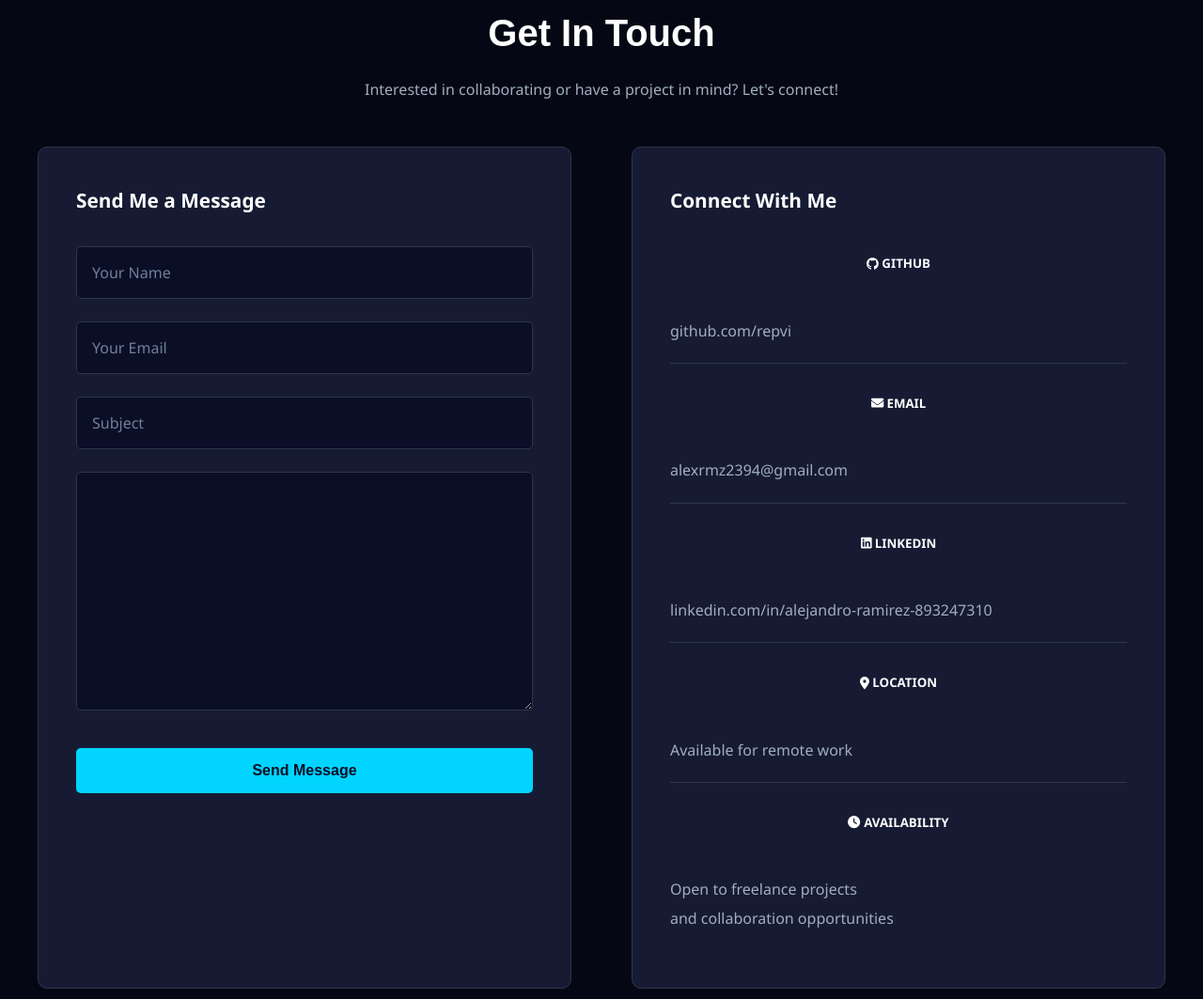
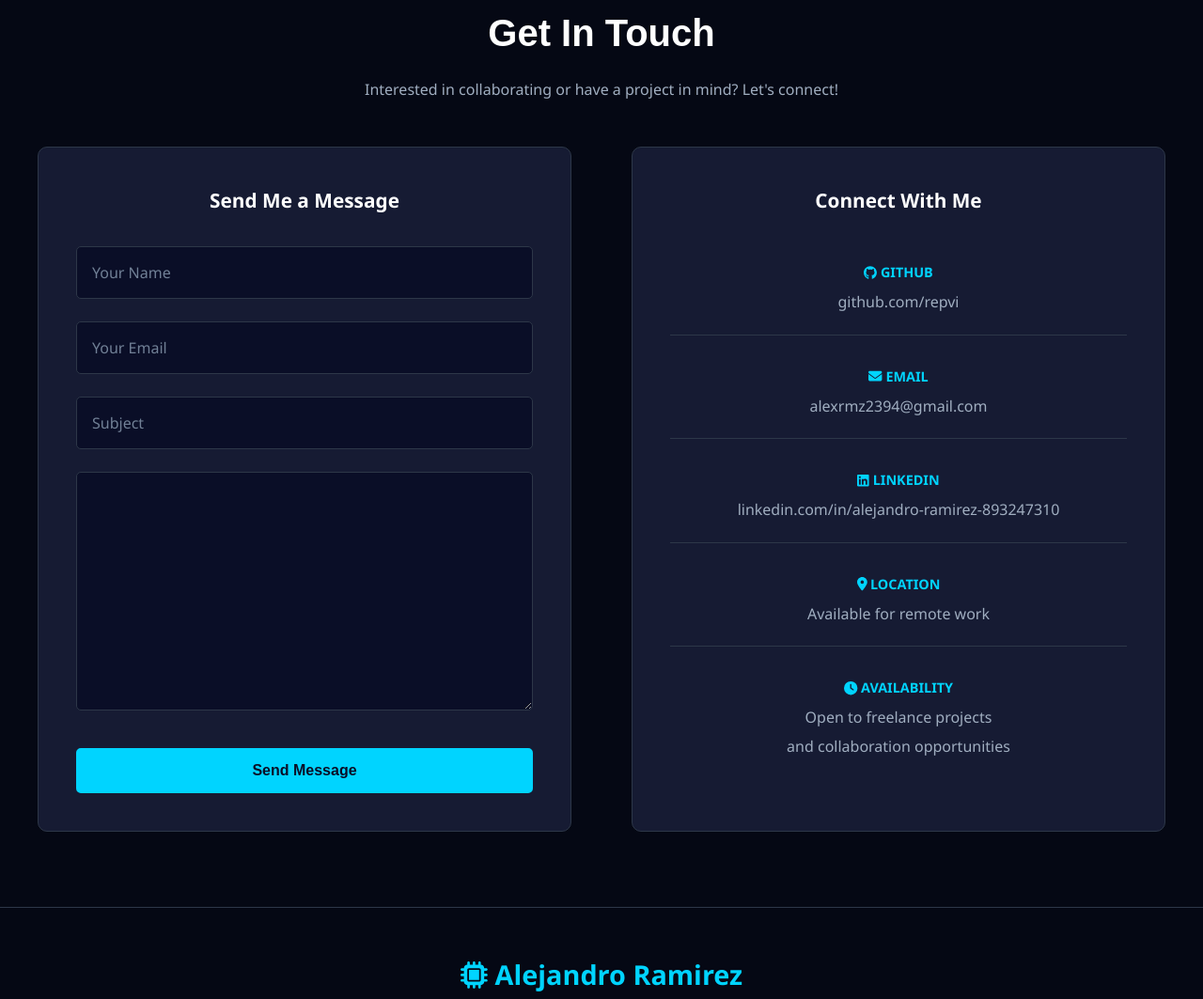
Before and after one commit to repvi/repvi.github.io, a plain HTML site: page index.html in a window 1280 px wide. Shown: the part 9638-10701 px from the top of the page at 94% size. Drawn offline with Linux system fonts and the light colour scheme.

Commit message:
Small fix

```diff
--- a/style.css
+++ b/style.css
@@ -899,6 +899,13 @@ body {
     padding: 2.5rem;
     border-radius: 10px;
     border: 1px solid var(--border-color);
+    text-align: center;
+}
+
+.contact-form-container .greet-heading,
+.contact-details .greet-heading {
+    text-align: center;
+    margin-bottom: 1rem;
 }
 
 .contact-form {
@@ -906,6 +913,7 @@ body {
     flex-direction: column;
     gap: 1.5rem;
     margin-top: 2rem;
+    text-align: left;
 }
 
 .form-controls {
@@ -948,20 +956,33 @@ textarea.form-controls {
 .details {
     padding-bottom: 1rem;
     border-bottom: 1px solid var(--border-color);
+    text-align: center;
 }
 
 .details:last-child {
     border-bottom: none;
 }
 
+/* Contact section heading wrapper - centered */
 .contact-heading {
     text-align: center;
     margin-bottom: 3rem;
 }
 
+/* Individual contact detail headings inside .details */
+.details .contact-heading {
+    color: var(--primary-color);
+    font-size: 0.9rem;
+    font-weight: 600;
+    margin-bottom: 0.5rem;
+    display: block;
+    text-align: center;
+}
+
 .contact-text {
     color: var(--text-secondary);
     margin-bottom: 0.3rem;
+    text-align: center;
 }
 
 .contact-text a {
```
